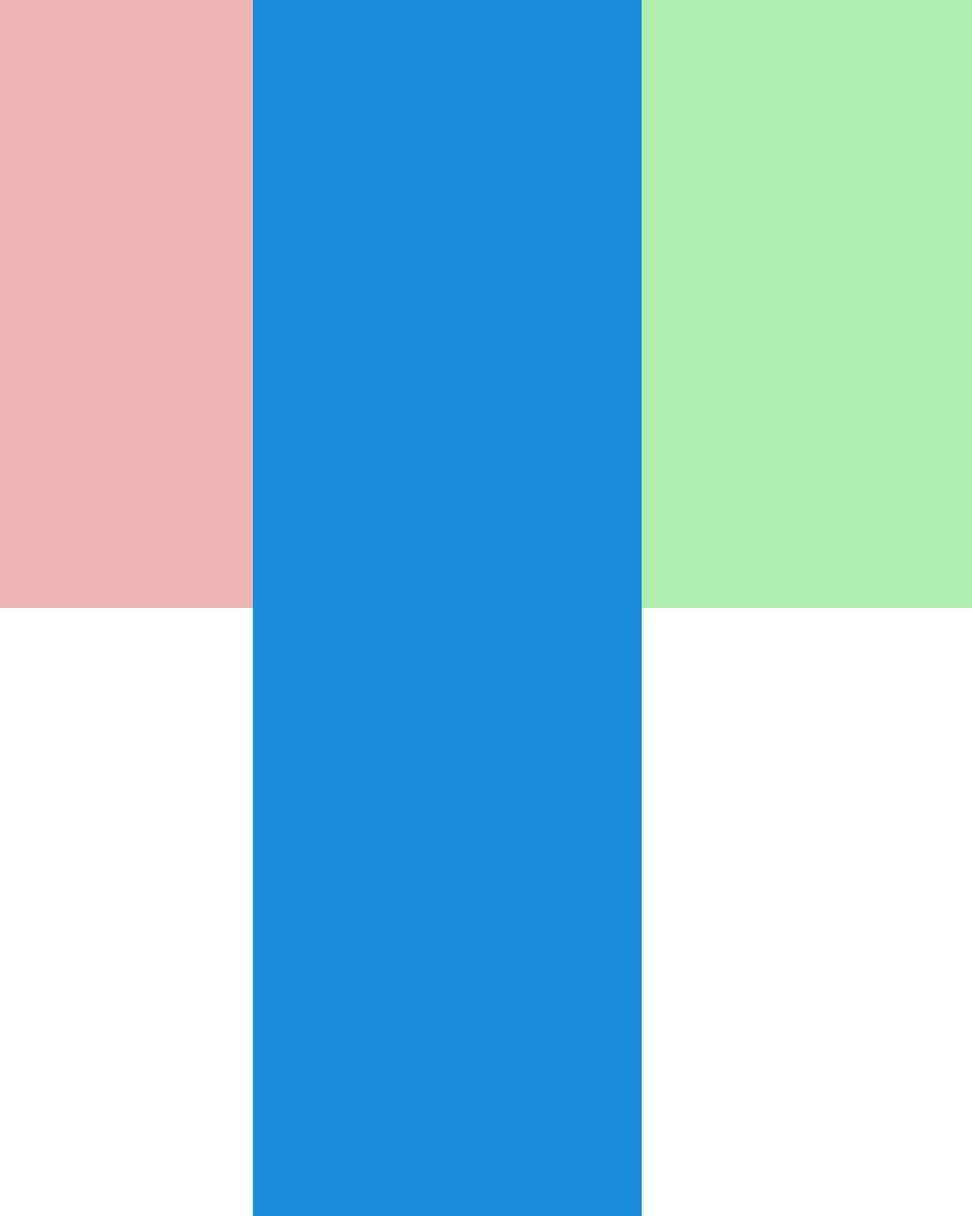
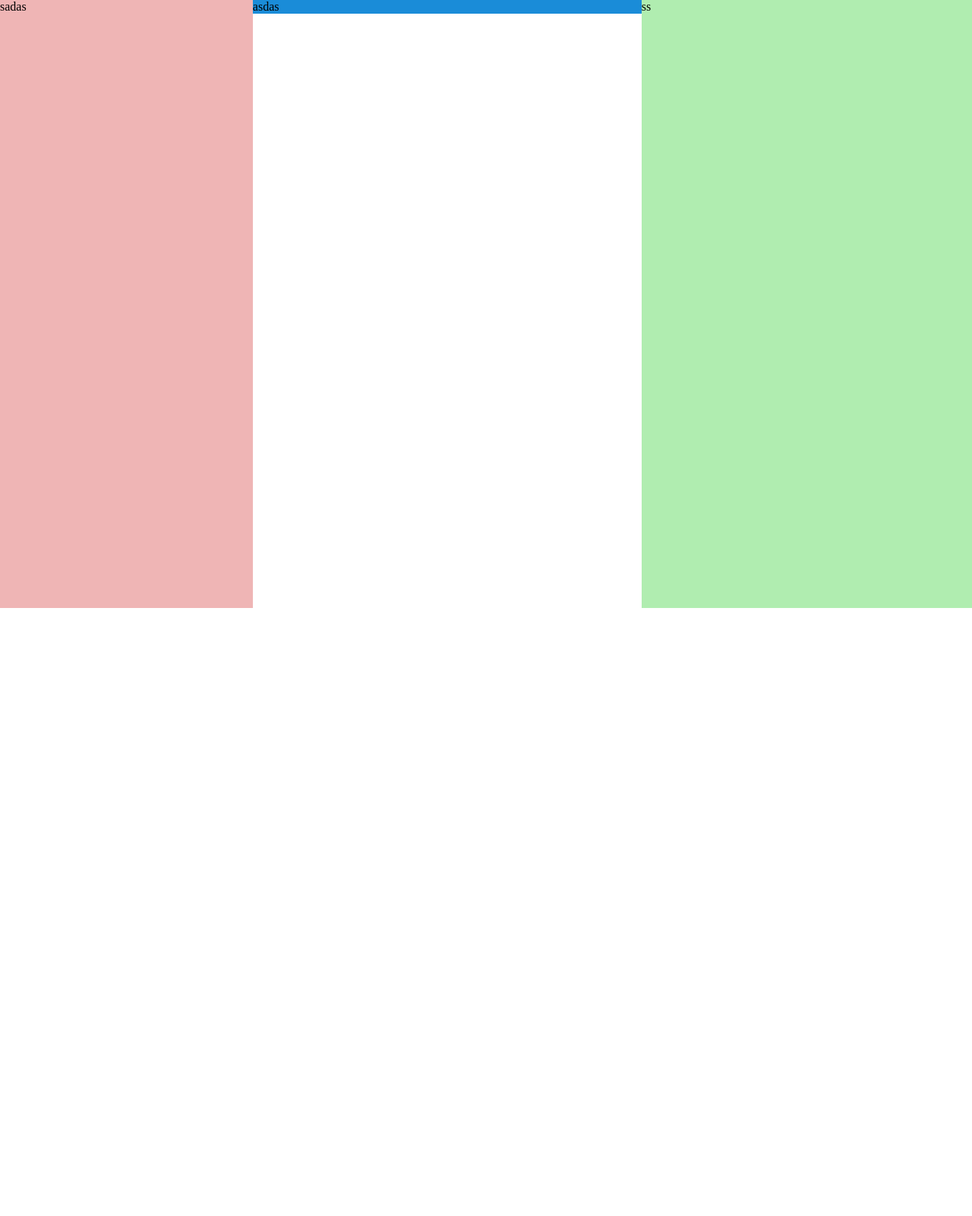
Before and after one commit to HousamKak/twitter-cloning, a PHP site: page /home-page/homepage.html in a window 1280 px wide. Shown: the whole page at 76% size. After the commit the page ends 800 px from the top, so only its background shows below. Run offline with PHP 8.4, Linux system fonts and the light colour scheme.

Commit message:
Modifying merging

```diff
--- a/Frontend/home-page/homepage.html
+++ b/Frontend/home-page/homepage.html
@@ -11,19 +11,18 @@
     <section class="Home-page-container">
       <!-- 26% -->
       <div>
-        <div class="left-side">
+        <div class="left-side">sadas
           <div class="home-twitter-logo"></div>
         </div>
       </div>
 
       <!-- 40% -->
       <div>
-        <div class="middle-side"></div>
+        <div class="middle-side">asdas</div>
       </div>
       <!-- 34% -->
       <div>
-        <div class="right-side">Trying to work on the same thing, trying again and again</div>
-        <div class="right-side">
+        <div class="right-side">ss</div>
       </div>
     </section>
     <script src="/Frontend/home-page/homepage.js"></script>
--- a/Frontend/styles/style.css
+++ b/Frontend/styles/style.css
@@ -341,7 +341,7 @@ label {
 }
 
 .middle-side {
-  height: 200vh;
+  /* height: 200vh; */
   background-color: #1a8cd8;
   width: 40%;
   position: absolute;
```
